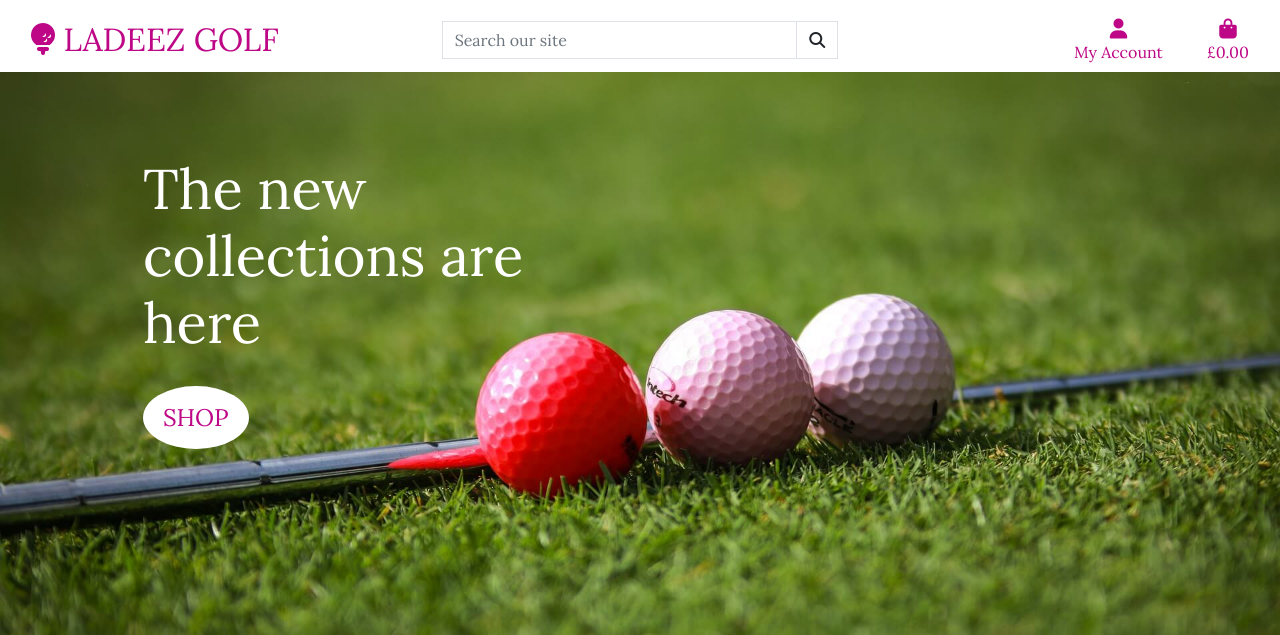
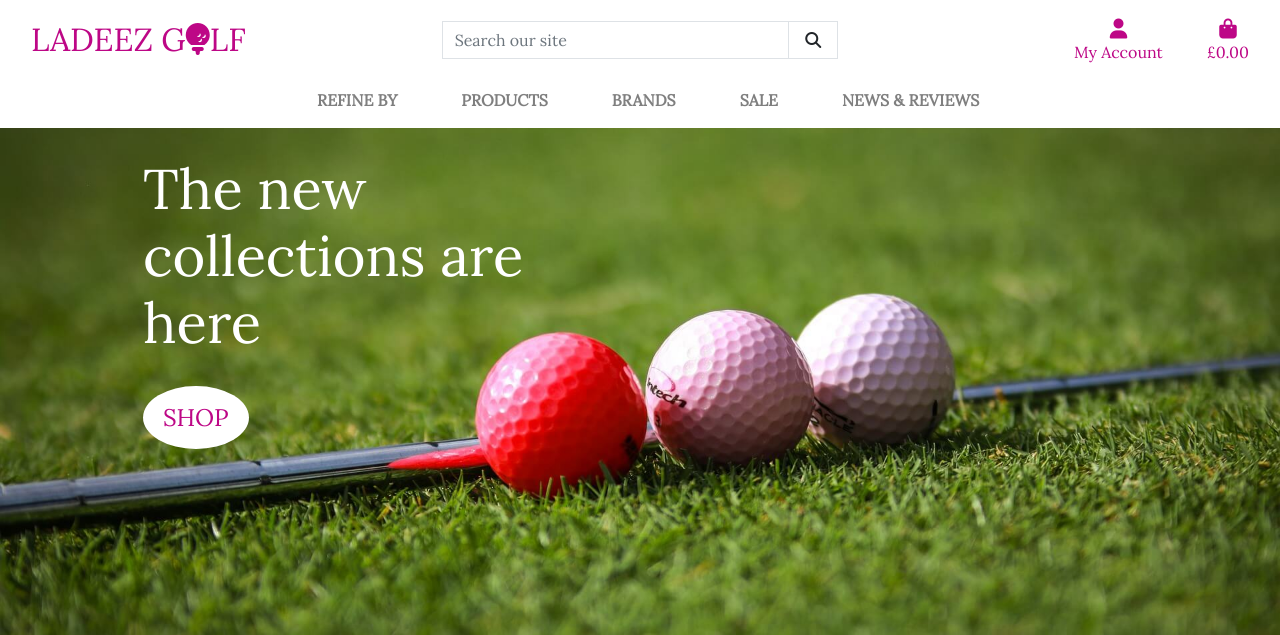
Before and after one commit to EDavies2020/LadeezGolf-MS4, a Django app: page / in a window 1280 px wide. Shown: the top 635 px of the page. Run offline with Django 3.2, Linux system fonts and the light colour scheme; some libraries are stand-ins or nearby versions.

Commit message:
main nav bar added

```diff
--- a/home/templates/home/index.html
+++ b/home/templates/home/index.html
@@ -12,6 +12,7 @@
 {% endblock %}
 
 {% block content %}
+
 <div class="container h-100">
   <div class="row h-100">
     <div class="col-7 col-md-6 my-auto">
@@ -26,4 +27,6 @@
     </div>
   </div>
 </div>
+
+
 {% endblock %}
--- a/static/css/base.css
+++ b/static/css/base.css
@@ -4,13 +4,24 @@ font-family: 'Open Sans', sans-serif; */
 html {
     height: 100%;
 }
+
 body {
-    background: url('/media/homepage3.jpg') no-repeat center center fixed;
+    background: url(/media/homepage3.jpg) no-repeat center center fixed;
     background-size: cover;
     height: calc(100vh - 164px);
-    color: #555;
-    font-family: 'Lora', serif !important;
+    color: #fafafa;
+    font-family:'Lora', serif;
 }
+
+/* From Bulma */
+.icon  {
+    align-items: center;
+    display: inline-flex;
+    justify-content: center;
+    height: 1.5rem;
+    width: 1.5rem;
+}
+
 .logo-font {
     font-family: 'Lora', serif;
     color: rgb(189, 7, 134);
@@ -31,6 +42,10 @@ body {
     text-align: center;
     text-decoration: none;
     border-radius: 50%;
+}
+.list-inline-item a {
+    font-family: 'Lora', serif;
+    color: rgb(189, 7, 134);
 }
 /* Media Queries */
 /* larger container on xl screens */
--- a/templates/base.html
+++ b/templates/base.html
@@ -39,7 +39,7 @@
         <div id="topnav"class="row bg-white pt-lg-2 d-none d-lg-flex">
             <div class="col-12 col-lg-4 my-auto py-1 py-lg-0 text-center text-lg-left">
                 <a href="{% url 'home' %}" class="nav-link main-logo-link">
-                    <h2 class="logo-font my-0"><i class="fas fa-golf-ball"></i> Ladeez Golf</h2>
+                    <h2 class="logo-font my-0">Ladeez G<i class="fas fa-golf-ball"></i>lf</h2>
                 </a>
             </div>
             <div class="col-12 col-lg-4 my-auto py-1 py-lg-0">
@@ -95,6 +95,17 @@
                 </ul>
             </div>
         </div>
+        <div class="row bg-white">
+            <nav class="navbar navbar-expand-lg navbar-light w-100">
+            <button class="navbar-toggler" type="button" data-bs-toggle="collapse" data-target="#main-nav" aria-controls="main-nav" aria-expanded="false" aria-label="Toggle navigation">
+                <span class="navbar-toggler-icon"></span>
+            </button>
+            {% include 'includes/mobile-top-header.html' %}
+            {% include 'includes/main-nav.html' %}
+            </nav>
+        </div>
+
+
     </header>
 
     {% if messages %}
--- /dev/null
+++ b/templates/includes/main-nav.html
@@ -0,0 +1,66 @@
+<div class="collapse navbar-collapse" id="main-nav">
+    <ul class="navbar-nav w-auto mx-auto">
+        <li class="nav-item dropdown">
+            <a class="logo-font font-weight-bold nav-link text-black mr-5" href="#" id="refine-link" data-toggle="dropdown" aria-haspopup="true" aria-expanded="false">
+                Refine By
+            </a>
+            <div class="dropdown-menu border-0" aria-labelledby="refine-link">
+                <a href="" class="dropdown-item">By Price</a>
+                <a href="" class="dropdown-item ">By Rating</a>
+                <a href="" class="dropdown-item ">By Category</a>
+                <a href="" class="dropdown-item">All Products</a>
+            </div>
+        </li>
+
+        <li class="nav-item dropdown">
+            <a class="logo-font font-weight-bold nav-link text-black mr-5" href="#" id="products-link" data-toggle="dropdown" aria-haspopup="true" aria-expanded="false">
+                Products
+            </a>
+            <div class="dropdown-menu border-0" aria-labelledby="products-link">
+                <a href="" class="dropdown-item">Clubs</a>
+                <a href="" class="dropdown-item ">Balls</a>
+                <a href="" class="dropdown-item ">Clothing</a>
+                <a href="" class="dropdown-item ">Shoes</a>
+                <a href="" class="dropdown-item">Accessories</a>
+            </div>
+        </li>
+
+        <li class="nav-item dropdown">
+            <a class="logo-font font-weight-bold nav-link text-black mr-5" href="#" id="brands-link" data-toggle="dropdown" aria-haspopup="true" aria-expanded="false">
+                Brands
+            </a>
+            <div class="dropdown-menu border-0" aria-labelledby="brands-link">
+                <a href="" class="dropdown-item">Adidas Golf</a>
+                <a href="" class="dropdown-item ">Callaway</a>
+                <a href="" class="dropdown-item">PowaKaddy</a>
+                <a href="" class="dropdown-item ">TaylorMade</a>
+                <a href="" class="dropdown-item">Titleist</a>
+                <a href="" class="dropdown-item">Under Armour</a>
+            </div>
+        </li>
+
+        <li class="nav-item dropdown">
+            <a class="logo-font font-weight-bold nav-link text-black mr-5" href="#" id="sale-link" data-toggle="dropdown" aria-haspopup="true" aria-expanded="false">
+                Sale
+            </a>
+            <div class="dropdown-menu border-0" aria-labelledby="sale-link">
+                <a href="" class="dropdown-item">Clubs</a>
+                <a href="" class="dropdown-item ">Balls</a>
+                <a href="" class="dropdown-item ">Clothing</a>
+                <a href="" class="dropdown-item ">Shoes</a>
+                <a href="" class="dropdown-item">Accessories</a>
+            </div>
+        </li>
+
+        <li class="nav-item dropdown">
+            <a class="logo-font font-weight-bold nav-link text-black mr-5" href="#" id="news-link" data-toggle="dropdown" aria-haspopup="true" aria-expanded="false">
+                News & Reviews
+            </a>
+            <div class="dropdown-menu border-0" aria-labelledby="news-link">
+                <a href="" class="dropdown-item">Womans Golf News</a>
+                <a href="" class="dropdown-item ">Reviews</a>
+            </div>
+        </li>
+
+    </ul>
+</div>
--- /dev/null
+++ b/templates/includes/mobile-top-header.html
@@ -0,0 +1,58 @@
+<ul>
+    <li class="list-inline-item">
+      <a class="text-black nav-link d-block d-lg-none" href="#" id="mobile-search" data-toggle="dropdown" aria-haspopup="true" aria-expanded="false">
+          <div class="text-center">
+              <div><i class="fas fa-search fa-lg"></i></div>
+              <p class="my-0">Search</p>
+          </div>
+      </a>
+      <div class="dropdown-menu border-0 w-100 p-3 rounded-0 my-0" aria-labelledby="mobile-search">
+          <form class="form" method="GET" action="">
+              <div class="input-group w-100">
+                  <input class="form-control border border-black rounded-0" type="text" name="q" placeholder="Search our site">
+                  <div class="input-group-append">
+                      <button class="form-control form-control btn btn-black border border-black rounded-0" type="submit">
+                          <span class="icon">
+                              <i class="fas fa-search"></i>
+                          </span>
+                      </button>
+                  </div>
+              </div>
+          </form>
+      </div>
+  </li>
+  <li class="list-inline-item dropdown">
+      <a class="text-black nav-link d-block d-lg-none" href="#" id="user-options" data-toggle="dropdown" aria-haspopup="true" aria-expanded="false">
+          <div class="text-center">
+              <div><i class="fas fa-user fa-lg"></i></div>
+              <p class="my-0">My Account</p>
+          </div>
+      </a>
+      <div class="dropdown-menu border-0" aria-labelledby="user-options">
+          {% if request.user.is_authenticated %}
+              {% if request.user.is_superuser %}
+                  <a href="{% url 'account_logout' %}" class="dropdown-item">Product Management</a>
+              {% endif %}
+              <a href="" class="dropdown-item">My Profile</a>
+              <a href="{% url 'account_logout' %}" class="dropdown-item">Logout</a>
+          {% else %}
+              <a href="{% url 'account_signup' %}" class="dropdown-item">Register</a>
+              <a href="{% url 'account_login' %}" class="dropdown-item">Login</a>
+          {% endif %}
+      </div>
+  </li>
+  <li class="list-inline-item">
+      <a class="{% if grand_total %}text-primary font-weight-bold{% else %}text-black{% endif %} nav-link d-block d-lg-none" href="">
+          <div class="text-center">
+              <div><i class="fas fa-shopping-bag fa-lg"></i></div>
+              <p class="my-0">
+                  {% if grand_total %}
+                      £{{ grand_total|floatformat:2 }}
+                  {% else %}
+                      £0.00
+                  {% endif %}
+              </p>
+          </div>
+      </a>
+    </li>
+  </ul>
```
Lines whose indentation alone changed are shown as unchanged.
